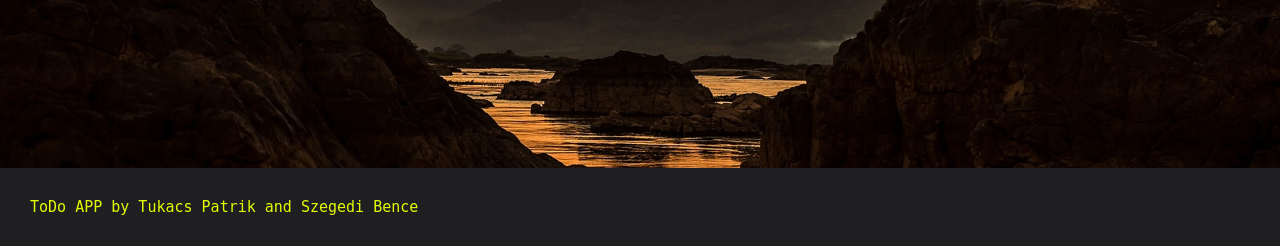
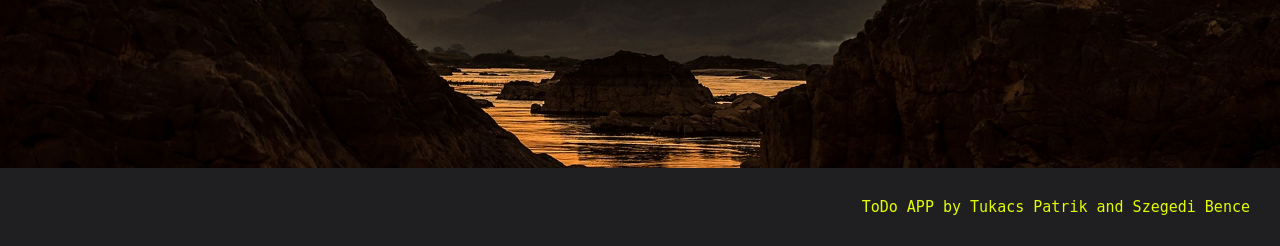
Before and after one commit to Patrik119HUN/ToDo-App, a PHP site: page / in a window 1280 px wide. Shown: the part 3032-3278 px from the top of the page. Run offline with PHP 8.4, Linux system fonts and the light colour scheme.

Commit message:
footer.php

```diff
--- /dev/null
+++ b/Modules/footer.php
@@ -0,0 +1,4 @@
+<link rel="stylesheet" href="../Styles/footer.css" />
+<footer class="footer">
+    <div class="name" style="margin-left:auto">ToDo APP by Tukacs Patrik and Szegedi Bence</div>
+</footer>
--- /dev/null
+++ b/Styles/footer.css
@@ -0,0 +1,7 @@
+footer{
+    font-family: monospace;
+    font-size: 15px;
+    color:#e3fc02;
+    padding: 30px 30px;
+    display: flex;
+  }
--- a/Styles/style.css
+++ b/Styles/style.css
@@ -132,10 +132,3 @@ input[type="password"]:focus {
 #ingyen{
   color: red;
 }
-
-footer{
-  font-family: monospace;
-  font-size: 15px;
-  color:#e3fc02;
-  padding: 30px 30px;
-}
--- a/index.php
+++ b/index.php
@@ -1,5 +1,6 @@
 <!DOCTYPE html>
 <html lang="en">
+
 <head>
   <meta charset="UTF-8" />
   <meta name="author" content="Szegedi Bence, Tukacs Patrik" />
@@ -11,6 +12,7 @@
   <link rel="stylesheet" href="Styles/style.css" />
   <script src="https://ajax.googleapis.com/ajax/libs/jquery/3.6.3/jquery.min.js"></script>
 </head>
+
 <body>
 
   <?php include 'Modules/nav.php' ?>
@@ -36,10 +38,7 @@
     <span id="use">Regisztrálj még ma és használd <span id="ingyen">INGYEN</span> a ToDo-t!</span>
 
   </div>
+  <?php include 'Modules/footer.php' ?>
+</body>
 
-    <footer class="footer">
-      <div class="name" id="right">ToDo APP by Tukacs Patrik and Szegedi Bence</div>
-
-    </footer>
-  </body>
 </html>
```
Lines whose indentation alone changed are shown as unchanged.
